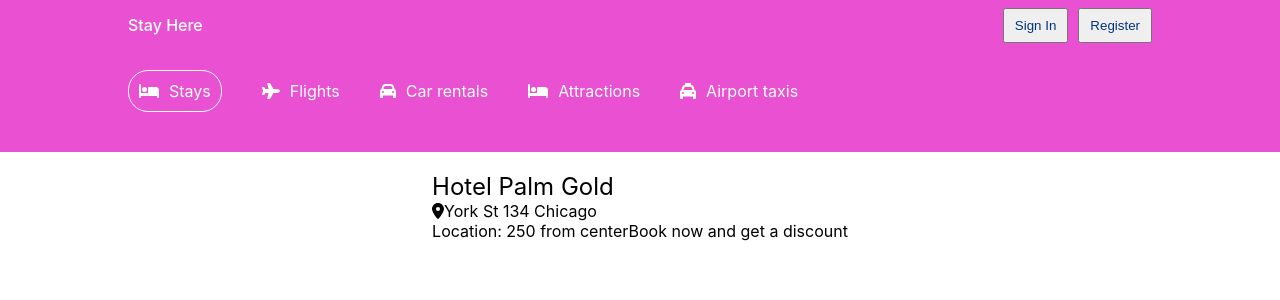
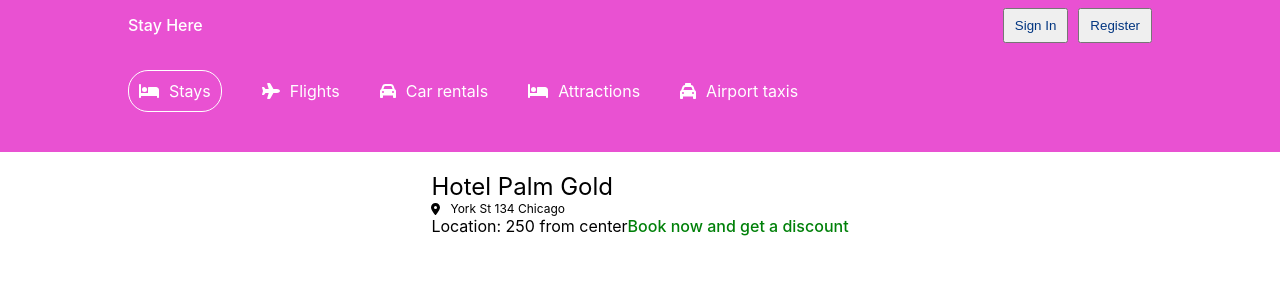
Before and after one commit to selmsy/bookHolidaysApp, a React (Create React App) app in the folder bookingapp/: page /hotels/1 in a window 1280 px wide. Shown: the top 300 px of the page. Built offline with nearby package versions, Linux system fonts and the light colour scheme.

Commit message:
update in .css file

```diff
--- a/bookingapp/src/pages/hotel/hotel.css
+++ b/bookingapp/src/pages/hotel/hotel.css
@@ -17,3 +17,15 @@
   .hotelTitle {
     font-size: 24px;
   }
+
+  .hotelAddress {
+    font-size: 12px;
+    display: flex;
+    align-items: center;
+    gap: 10px;
+  }
+
+  .hotelPriceHighlight {
+    color: #008009;
+    font-weight: 500;
+  }
```
